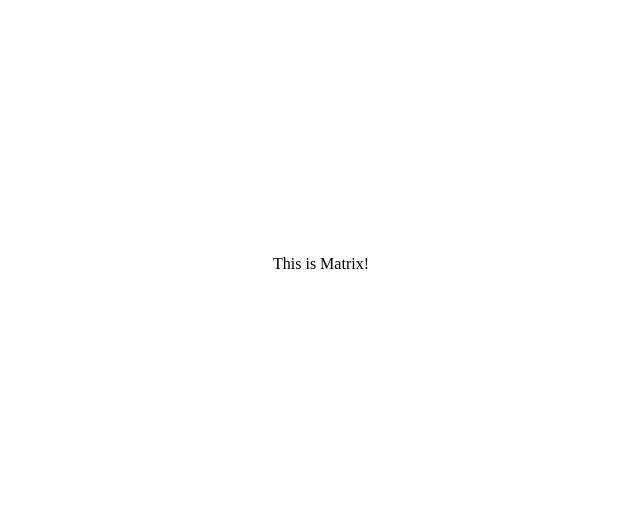
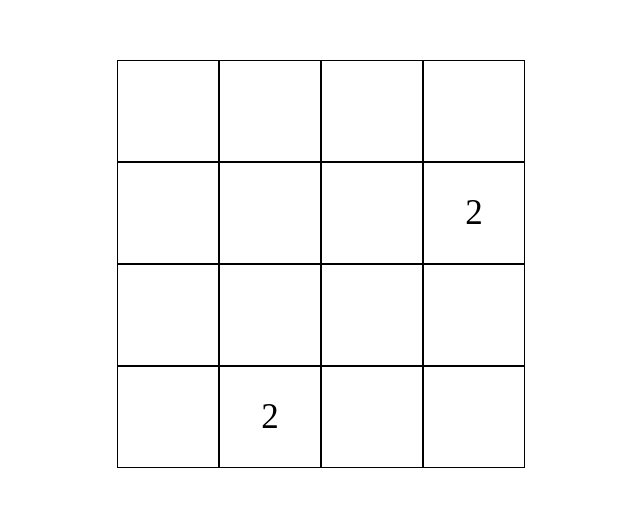
Before and after one commit to EithanHollander/2048Exercise, a React (Create React App) app: page / in a window 1280 px wide. Shown: the part 144-650 px from the top of the page, without its empty margins (327-967 px from the left). Built offline with nearby package versions, Linux system fonts and the light colour scheme.

Commit message:
Display: added basic display of Matrix

```diff
--- a/src/components/Matrix.tsx
+++ b/src/components/Matrix.tsx
@@ -1,6 +1,27 @@
 import { useEffect } from "react";
 import { observer } from "mobx-react-lite";
 import matrixStore from "../stores/MatrixStore";
+import styled from "styled-components";
+
+const Container = styled.div`
+  display: flex;
+  flex-direction: row;
+  flex-wrap: wrap;
+  justify-content: center;
+  align-items: center;
+  height: 410px;
+  width: 410px;
+`;
+
+const Cell = styled.div`
+  border: solid black 1px;
+  height: 100px;
+  width: 100px;
+  display: flex;
+  justify-content: center;
+  align-items: center;
+  font-size: 35px;
+`;
 
 const Matrix = observer(() => {
   useEffect(() => {
@@ -8,7 +29,21 @@ const Matrix = observer(() => {
     console.log(matrixStore.board);
   }, []);
 
-  return <div>This is Matrix!</div>;
+  return (
+    <Container>
+      {matrixStore.board.map((row, index) => {
+        return (
+          <div key={index}>
+            {row.map((cellValue, index) => {
+              return (
+                <Cell key={index}>{cellValue === 0 ? null : cellValue}</Cell>
+              );
+            })}
+          </div>
+        );
+      })}
+    </Container>
+  );
 });
 
 export default Matrix;
```
